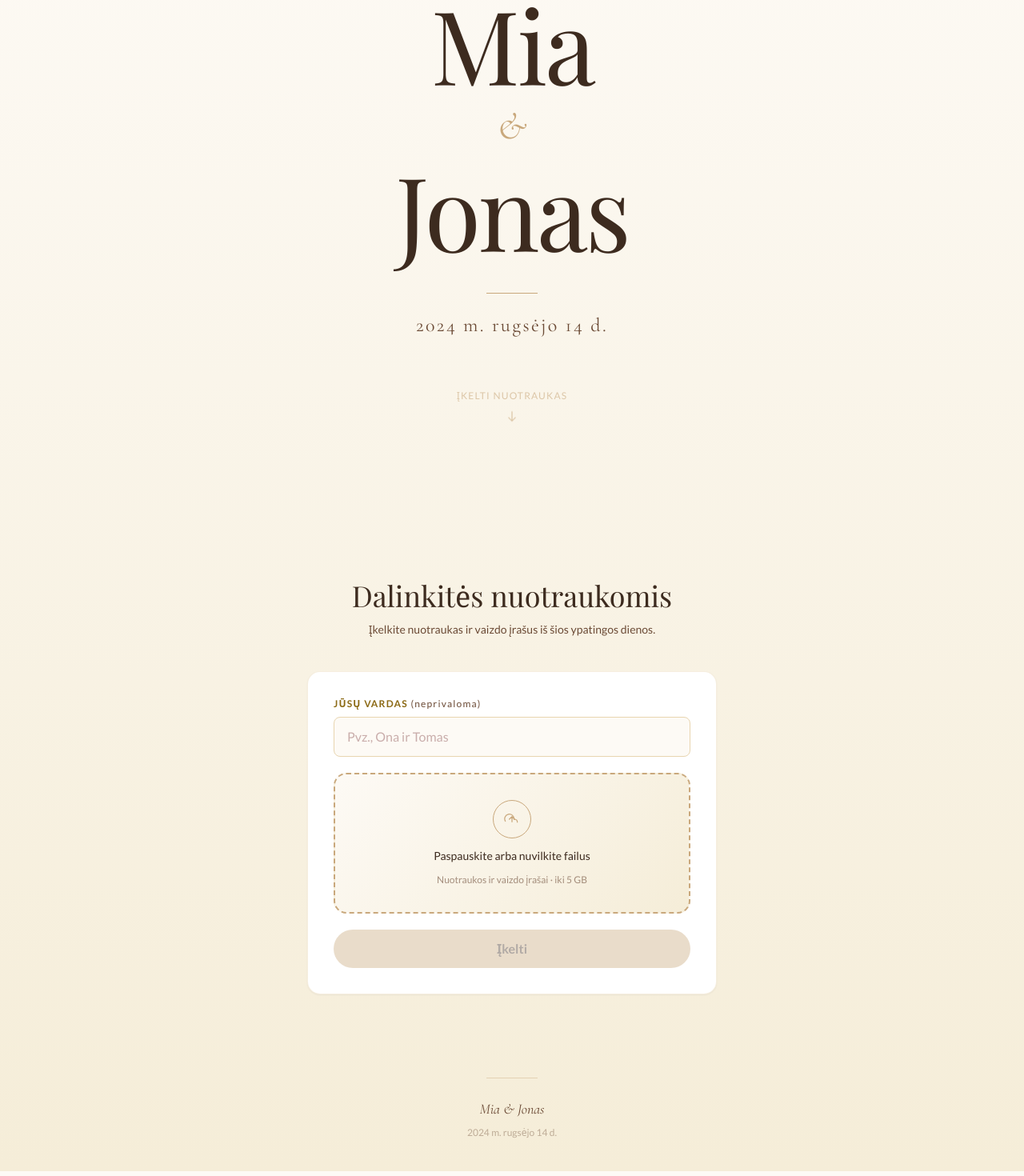
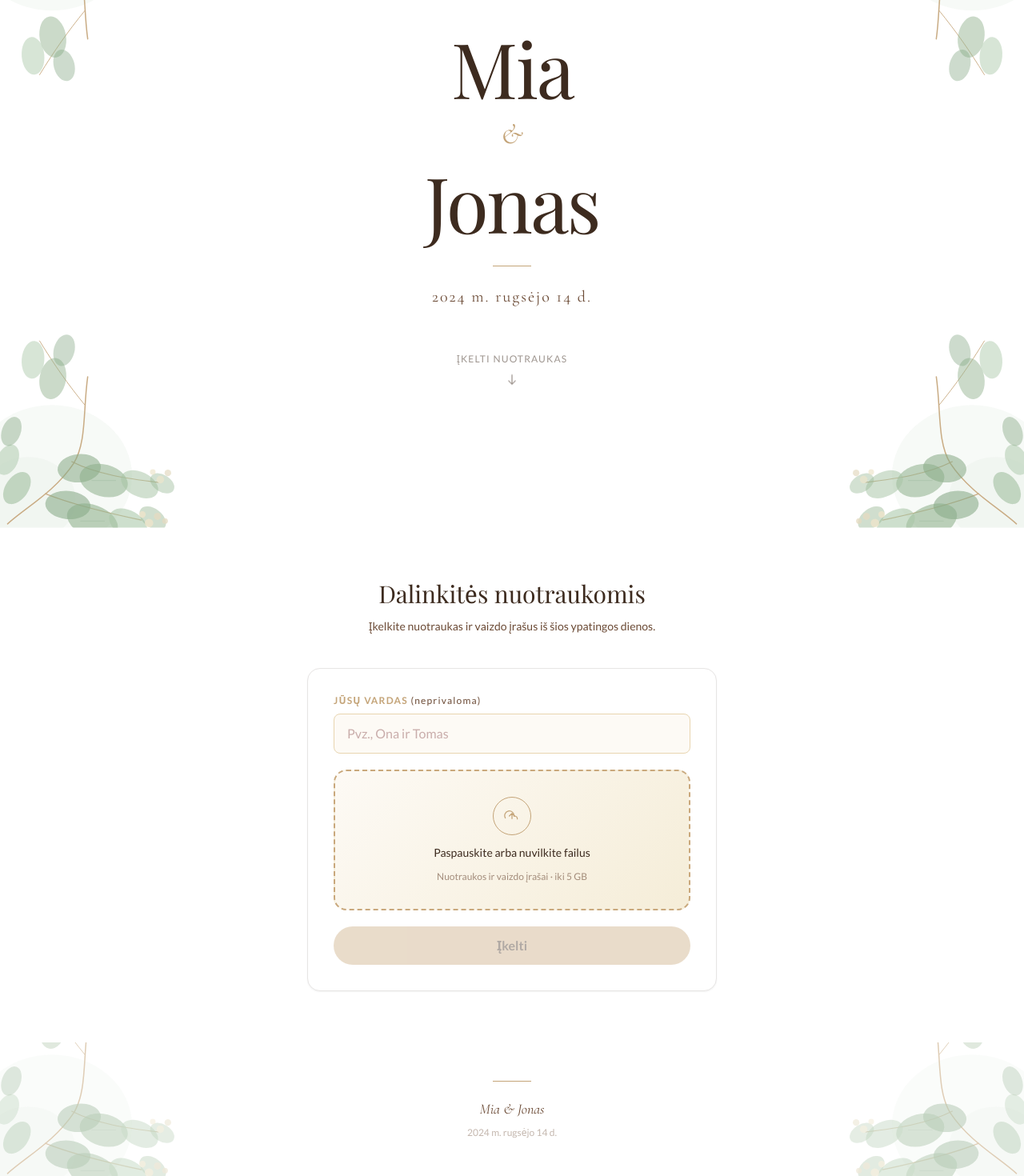
Before and after one commit to taken440/wedding, a Next.js app: page / in a window 1280 px wide. Shown: the part 140-1610 px from the top of the page at 80% size. Built offline with nearby package versions, Linux system fonts and the light colour scheme; a web font is replaced by a local one.

Commit message:
design: watercolor eucalyptus botanical corners matching invitation style
https://claude.ai/code/session_018iweB9tVTqSiYSHCqNZb2q

```diff
--- a/src/app/page.tsx
+++ b/src/app/page.tsx
@@ -51,6 +51,86 @@ async function xhrPut(
   });
 }
 
+// ─── Botanical corner SVG ────────────────────────────────────────────────────
+// flipX mirrors left↔right, flipY mirrors top↔bottom
+function BotanicalCorner({ flipX, flipY }: { flipX?: boolean; flipY?: boolean }) {
+  const tx = flipX ? 'scaleX(-1)' : undefined;
+  const ty = flipY ? 'scaleY(-1)' : undefined;
+  const transform = [tx, ty].filter(Boolean).join(' ') || undefined;
+
+  return (
+    <svg
+      viewBox="0 0 190 210"
+      fill="none"
+      aria-hidden
+      style={{ transform }}
+      className="w-36 md:w-48 lg:w-56 opacity-90"
+    >
+      {/* soft wash blobs */}
+      <ellipse cx="55" cy="55" rx="85" ry="75" fill="rgba(152,188,150,0.09)" />
+      <ellipse cx="30" cy="30" rx="50" ry="45" fill="rgba(152,188,150,0.07)" />
+
+      {/* main branch */}
+      <path d="M8 4 C28 22 58 38 78 68 C92 90 88 125 93 160"
+        stroke="#C4A478" strokeWidth="1.3" strokeLinecap="round" />
+
+      {/* branch top-right */}
+      <path d="M48 36 C78 24 112 16 150 8"
+        stroke="#C4A478" strokeWidth="1.0" strokeLinecap="round" />
+
+      {/* branch mid-right */}
+      <path d="M76 70 C104 56 136 52 168 48"
+        stroke="#C4A478" strokeWidth="0.9" strokeLinecap="round" />
+
+      {/* branch bottom */}
+      <path d="M90 130 C72 152 58 172 42 198"
+        stroke="#C4A478" strokeWidth="0.8" strokeLinecap="round" />
+
+      {/* ── LEAVES top cluster ── */}
+      <ellipse cx="98"  cy="7"  rx="28" ry="17" fill="#8BAE88" opacity="0.62" transform="rotate(-20 98 7)" />
+      <ellipse cx="136" cy="4"  rx="22" ry="14" fill="#9EBF9B" opacity="0.56" transform="rotate(-30 136 4)" />
+      <ellipse cx="72"  cy="24" rx="24" ry="15" fill="#7BA07A" opacity="0.58" transform="rotate(-5 72 24)" />
+      <ellipse cx="162" cy="10" rx="16" ry="10" fill="#8BAE88" opacity="0.46" transform="rotate(-38 162 10)" />
+
+      {/* ── LEAVES mid cluster ── */}
+      <ellipse cx="110" cy="50" rx="26" ry="17" fill="#8BAE88" opacity="0.60" transform="rotate(-15 110 50)" />
+      <ellipse cx="148" cy="46" rx="21" ry="13" fill="#9EBF9B" opacity="0.52" transform="rotate(-26 148 46)" />
+      <ellipse cx="84"  cy="63" rx="23" ry="15" fill="#7BA07A" opacity="0.56" transform="rotate(5 84 63)" />
+      <ellipse cx="172" cy="47" rx="14" ry="9"  fill="#8BAE88" opacity="0.42" transform="rotate(-32 172 47)" />
+
+      {/* ── LEAVES left stem ── */}
+      <ellipse cx="18"  cy="42" rx="19" ry="12" fill="#8BAE88" opacity="0.52" transform="rotate(55 18 42)" />
+      <ellipse cx="8"   cy="72" rx="17" ry="11" fill="#9EBF9B" opacity="0.48" transform="rotate(65 8 72)" />
+      <ellipse cx="12"  cy="102" rx="16" ry="10" fill="#7BA07A" opacity="0.44" transform="rotate(70 12 102)" />
+
+      {/* ── LEAVES bottom cluster ── */}
+      <ellipse cx="56"  cy="158" rx="22" ry="14" fill="#8BAE88" opacity="0.50" transform="rotate(80 56 158)" />
+      <ellipse cx="35"  cy="178" rx="20" ry="12" fill="#9EBF9B" opacity="0.46" transform="rotate(85 35 178)" />
+      <ellipse cx="68"  cy="188" rx="17" ry="11" fill="#7BA07A" opacity="0.42" transform="rotate(75 68 188)" />
+
+      {/* ── BERRIES top ── */}
+      <g opacity="0.78">
+        <circle cx="158" cy="5"  r="4.5" fill="#EDE3C6" />
+        <circle cx="167" cy="12" r="3.8" fill="#E2D8BC" />
+        <circle cx="151" cy="14" r="3.5" fill="#EDE3C6" />
+        <circle cx="175" cy="7"  r="3.0" fill="#E2D8BC" />
+      </g>
+
+      {/* ── BERRIES mid ── */}
+      <g opacity="0.70">
+        <circle cx="170" cy="51" r="4.0" fill="#EDE3C6" />
+        <circle cx="178" cy="58" r="3.5" fill="#E2D8BC" />
+        <circle cx="162" cy="59" r="3.0" fill="#EDE3C6" />
+      </g>
+
+      {/* leaf vein hints */}
+      <path d="M85 7 Q98 7 111 7"   stroke="#6E9470" strokeWidth="0.5" opacity="0.35" />
+      <path d="M97 50 Q110 50 123 50" stroke="#6E9470" strokeWidth="0.5" opacity="0.35" />
+    </svg>
+  );
+}
+
+// ─── Main component ──────────────────────────────────────────────────────────
 export default function HomePage() {
   const [files, setFiles] = useState<FileEntry[]>([]);
   const [uploader, setUploader] = useState('');
@@ -151,53 +231,70 @@ export default function HomePage() {
     if (allOk) setDone(true);
   };
 
-  const resetAll = () => {
-    setFiles([]);
-    setDone(false);
-    setGlobalError('');
-  };
+  const resetAll = () => { setFiles([]); setDone(false); setGlobalError(''); };
 
   const pendingCount = files.filter((f) => f.status === 'pending').length;
-  const doneCount = files.filter((f) => f.status === 'done').length;
-  const errorCount = files.filter((f) => f.status === 'error').length;
+  const doneCount    = files.filter((f) => f.status === 'done').length;
+  const errorCount   = files.filter((f) => f.status === 'error').length;
 
   return (
-    <main className="min-h-screen" style={{ background: 'linear-gradient(180deg, #fdfaf5 0%, #f5edd8 100%)' }}>
+    <main className="min-h-screen bg-white">
 
       {/* ── HERO ── */}
-      <section className="flex flex-col items-center justify-center min-h-screen px-6 text-center">
-        <h1 className="font-serif text-7xl md:text-9xl text-wedding-brown leading-none tracking-tight">
+      <section className="relative flex flex-col items-center justify-center min-h-screen px-6 text-center overflow-hidden">
+        {/* corners */}
+        <div className="absolute top-0 left-0 pointer-events-none select-none">
+          <BotanicalCorner />
+        </div>
+        <div className="absolute top-0 right-0 pointer-events-none select-none">
+          <BotanicalCorner flipX />
+        </div>
+        <div className="absolute bottom-0 left-0 pointer-events-none select-none">
+          <BotanicalCorner flipY />
+        </div>
+        <div className="absolute bottom-0 right-0 pointer-events-none select-none">
+          <BotanicalCorner flipX flipY />
+        </div>
+
+        {/* content */}
+        <div className="relative z-10">
+          <h1 className="font-serif text-6xl md:text-8xl text-wedding-brown leading-none tracking-tight">
             {BRIDE}
           </h1>
-        <p className="font-display italic text-gold text-4xl md:text-5xl my-4">&amp;</p>
-        <h1 className="font-serif text-7xl md:text-9xl text-wedding-brown leading-none tracking-tight">
+          <p className="font-display italic text-3xl md:text-4xl my-4" style={{ color: '#C4A478' }}>
+            &amp;
+          </p>
+          <h1 className="font-serif text-6xl md:text-8xl text-wedding-brown leading-none tracking-tight">
             {GROOM}
           </h1>
 
-        <div className="w-16 h-px bg-gold mx-auto mt-10 mb-6" />
+          <div className="w-12 h-px mx-auto mt-8 mb-6" style={{ background: '#C4A478' }} />
 
-        <p className="font-display text-wedding-brown-light text-xl md:text-2xl tracking-widest">
+          <p className="font-display text-wedding-brown-light text-lg md:text-xl tracking-widest">
             {DATE}
           </p>
 
           <button
             onClick={() => document.getElementById('upload')?.scrollIntoView({ behavior: 'smooth' })}
-          className="mt-16 flex flex-col items-center gap-2 text-gold opacity-60 hover:opacity-100 transition-opacity"
+            className="mt-14 flex flex-col items-center gap-2 mx-auto opacity-50 hover:opacity-80 transition-opacity"
             aria-label="Slinkti žemyn"
           >
-          <span className="font-sans text-xs tracking-widest uppercase">Įkelti nuotraukas</span>
-          <svg viewBox="0 0 24 24" fill="none" className="w-5 h-5 animate-float" aria-hidden>
-            <path d="M12 5v14M12 19l-5-5M12 19l5-5" stroke="currentColor" strokeWidth="1.5" strokeLinecap="round" strokeLinejoin="round"/>
+            <span className="font-sans text-xs tracking-widest uppercase text-wedding-brown">
+              Įkelti nuotraukas
+            </span>
+            <svg viewBox="0 0 24 24" fill="none" className="w-5 h-5 animate-float text-wedding-brown" aria-hidden>
+              <path d="M12 5v14M12 19l-5-5M12 19l5-5" stroke="currentColor" strokeWidth="1.5" strokeLinecap="round" strokeLinejoin="round" />
             </svg>
           </button>
+        </div>
       </section>
 
       {/* ── UPLOAD ── */}
-      <section id="upload" className="py-16 px-4">
+      <section id="upload" className="py-16 px-4 bg-white">
         <div className="max-w-lg mx-auto">
 
           <div className="text-center mb-10">
-            <h2 className="font-serif text-3xl md:text-4xl text-wedding-brown mb-3">
+            <h2 className="font-serif text-3xl text-wedding-brown mb-3">
               Dalinkitės nuotraukomis
             </h2>
             <p className="font-sans text-sm text-wedding-brown-light leading-relaxed">
@@ -205,12 +302,13 @@ export default function HomePage() {
             </p>
           </div>
 
-          <div className="bg-white rounded-2xl shadow-sm border border-gold-light/40 p-6 md:p-8">
+          <div className="bg-white rounded-2xl border border-stone-200 shadow-sm p-6 md:p-8">
             {done ? (
               <div className="text-center py-8">
-                <div className="w-16 h-16 rounded-full bg-gold/10 flex items-center justify-center mx-auto mb-5">
-                  <svg viewBox="0 0 24 24" fill="none" className="w-8 h-8 text-gold" aria-hidden>
-                    <path d="M5 13l4 4L19 7" stroke="currentColor" strokeWidth="2" strokeLinecap="round" strokeLinejoin="round"/>
+                <div className="w-16 h-16 rounded-full flex items-center justify-center mx-auto mb-5"
+                  style={{ background: 'rgba(139,174,136,0.12)' }}>
+                  <svg viewBox="0 0 24 24" fill="none" className="w-8 h-8" aria-hidden>
+                    <path d="M5 13l4 4L19 7" stroke="#8BAE88" strokeWidth="2" strokeLinecap="round" strokeLinejoin="round" />
                   </svg>
                 </div>
                 <h3 className="font-serif text-2xl text-wedding-brown mb-2">Ačiū!</h3>
@@ -223,10 +321,10 @@ export default function HomePage() {
               </div>
             ) : (
               <>
-                {/* name */}
                 <div className="mb-5">
-                  <label className="block font-sans text-xs font-bold text-gold-dark mb-2 tracking-widest uppercase">
-                    Jūsų vardas <span className="font-normal text-wedding-brown-light normal-case">(neprivaloma)</span>
+                  <label className="block font-sans text-xs font-bold mb-2 tracking-widest uppercase" style={{ color: '#C4A478' }}>
+                    Jūsų vardas{' '}
+                    <span className="font-normal text-wedding-brown-light normal-case">(neprivaloma)</span>
                   </label>
                   <input
                     type="text"
@@ -239,7 +337,6 @@ export default function HomePage() {
                   />
                 </div>
 
-                {/* drop zone */}
                 <div
                   className={`drop-zone p-8 text-center cursor-pointer mb-5 ${dragging ? 'drag-over' : ''}`}
                   onClick={() => !uploading && inputRef.current?.click()}
@@ -253,10 +350,11 @@ export default function HomePage() {
                   onKeyDown={(e) => e.key === 'Enter' && inputRef.current?.click()}
                 >
                   <div className="flex flex-col items-center gap-3">
-                    <div className="w-12 h-12 rounded-full border border-gold flex items-center justify-center">
-                      <svg viewBox="0 0 24 24" fill="none" className="w-5 h-5 text-gold" aria-hidden>
-                        <path d="M12 16V8M12 8L8 12M12 8l4 4" stroke="currentColor" strokeWidth="1.5" strokeLinecap="round" strokeLinejoin="round"/>
-                        <path d="M20 16.5A4.5 4.5 0 0016 12H15a7 7 0 10-13 3" stroke="currentColor" strokeWidth="1.5" strokeLinecap="round"/>
+                    <div className="w-12 h-12 rounded-full border flex items-center justify-center"
+                      style={{ borderColor: '#C4A478' }}>
+                      <svg viewBox="0 0 24 24" fill="none" className="w-5 h-5" aria-hidden>
+                        <path d="M12 16V8M12 8L8 12M12 8l4 4" stroke="#C4A478" strokeWidth="1.5" strokeLinecap="round" strokeLinejoin="round" />
+                        <path d="M20 16.5A4.5 4.5 0 0016 12H15a7 7 0 10-13 3" stroke="#C4A478" strokeWidth="1.5" strokeLinecap="round" />
                       </svg>
                     </div>
                     <p className="font-sans text-sm text-wedding-brown">
@@ -276,31 +374,31 @@ export default function HomePage() {
                   />
                 </div>
 
-                {/* file list */}
                 {files.length > 0 && (
                   <div className="space-y-2 mb-5">
                     {files.map((entry) => (
-                      <div key={entry.id} className="flex items-start gap-3 p-3 rounded-xl bg-ivory border border-gold-light/40">
-                        <div className="w-8 h-8 rounded-lg bg-gold/10 flex items-center justify-center shrink-0 mt-0.5">
-                          <svg viewBox="0 0 20 20" fill="none" className="w-4 h-4 text-gold-dark" aria-hidden>
+                      <div key={entry.id} className="flex items-start gap-3 p-3 rounded-xl bg-stone-50 border border-stone-100">
+                        <div className="w-8 h-8 rounded-lg flex items-center justify-center shrink-0 mt-0.5"
+                          style={{ background: 'rgba(196,164,120,0.12)' }}>
+                          <svg viewBox="0 0 20 20" fill="none" className="w-4 h-4" style={{ color: '#C4A478' }} aria-hidden>
                             {entry.file.type.startsWith('video/') ? (
-                              <path d="M4 4h8l4 4v8H4V4zm8 0v4h4M13 11l-4 2.5V8.5L13 11z" stroke="currentColor" strokeWidth="1.2" strokeLinejoin="round"/>
+                              <path d="M4 4h8l4 4v8H4V4zm8 0v4h4M13 11l-4 2.5V8.5L13 11z" stroke="currentColor" strokeWidth="1.2" strokeLinejoin="round" />
                             ) : (
-                              <path d="M4 3h8l4 4v10H4V3zm8 0v4h4M7 11h6M7 14h4" stroke="currentColor" strokeWidth="1.2" strokeLinecap="round"/>
+                              <path d="M4 3h8l4 4v10H4V3zm8 0v4h4M7 11h6M7 14h4" stroke="currentColor" strokeWidth="1.2" strokeLinecap="round" />
                             )}
                           </svg>
                         </div>
                         <div className="flex-1 min-w-0">
                           <div className="flex items-center justify-between gap-2">
                             <p className="font-sans text-xs text-wedding-brown truncate">{entry.file.name}</p>
-                            <span className="font-sans text-xs text-wedding-brown-light/60 shrink-0">{formatBytes(entry.file.size)}</span>
+                            <span className="font-sans text-xs text-wedding-brown-light/50 shrink-0">{formatBytes(entry.file.size)}</span>
                           </div>
                           {entry.status === 'uploading' && (
                             <div className="mt-1.5">
                               <div className="progress-track">
                                 <div className="progress-fill" style={{ width: `${entry.progress}%` }} />
                               </div>
-                              <p className="font-sans text-xs text-gold-dark mt-1">{entry.progress}%</p>
+                              <p className="font-sans text-xs mt-1" style={{ color: '#C4A478' }}>{entry.progress}%</p>
                             </div>
                           )}
                           {entry.status === 'done' && (
@@ -313,11 +411,11 @@ export default function HomePage() {
                         {entry.status === 'pending' && !uploading && (
                           <button
                             onClick={() => removeFile(entry.id)}
-                            className="shrink-0 text-wedding-brown-light/40 hover:text-red-400 transition-colors"
+                            className="shrink-0 text-stone-300 hover:text-red-400 transition-colors"
                             aria-label="Pašalinti"
                           >
                             <svg viewBox="0 0 16 16" fill="none" className="w-4 h-4" aria-hidden>
-                              <path d="M4 4l8 8M12 4l-8 8" stroke="currentColor" strokeWidth="1.5" strokeLinecap="round"/>
+                              <path d="M4 4l8 8M12 4l-8 8" stroke="currentColor" strokeWidth="1.5" strokeLinecap="round" />
                             </svg>
                           </button>
                         )}
@@ -348,8 +446,8 @@ export default function HomePage() {
                   {uploading ? (
                     <span className="flex items-center justify-center gap-2">
                       <svg className="animate-spin w-4 h-4" viewBox="0 0 24 24" fill="none" aria-hidden>
-                        <circle className="opacity-25" cx="12" cy="12" r="10" stroke="currentColor" strokeWidth="4"/>
-                        <path className="opacity-75" fill="currentColor" d="M4 12a8 8 0 018-8v8H4z"/>
+                        <circle className="opacity-25" cx="12" cy="12" r="10" stroke="currentColor" strokeWidth="4" />
+                        <path className="opacity-75" fill="currentColor" d="M4 12a8 8 0 018-8v8H4z" />
                       </svg>
                       Įkeliama...
                     </span>
@@ -364,12 +462,18 @@ export default function HomePage() {
       </section>
 
       {/* ── FOOTER ── */}
-      <footer className="py-10 text-center">
-        <div className="w-16 h-px bg-gold/40 mx-auto mb-6" />
-        <p className="font-display italic text-wedding-brown-light text-lg">
-          {BRIDE} &amp; {GROOM}
-        </p>
+      <footer className="relative py-12 text-center overflow-hidden bg-white">
+        <div className="absolute bottom-0 left-0 pointer-events-none select-none opacity-60">
+          <BotanicalCorner flipY />
+        </div>
+        <div className="absolute bottom-0 right-0 pointer-events-none select-none opacity-60">
+          <BotanicalCorner flipX flipY />
+        </div>
+        <div className="relative z-10">
+          <div className="w-12 h-px mx-auto mb-5" style={{ background: '#C4A478' }} />
+          <p className="font-display italic text-wedding-brown-light text-lg">{BRIDE} &amp; {GROOM}</p>
           <p className="font-sans text-xs text-wedding-brown-light/40 mt-2">{DATE}</p>
+        </div>
       </footer>
     </main>
   );
```
Lines whose indentation alone changed are shown as unchanged.
